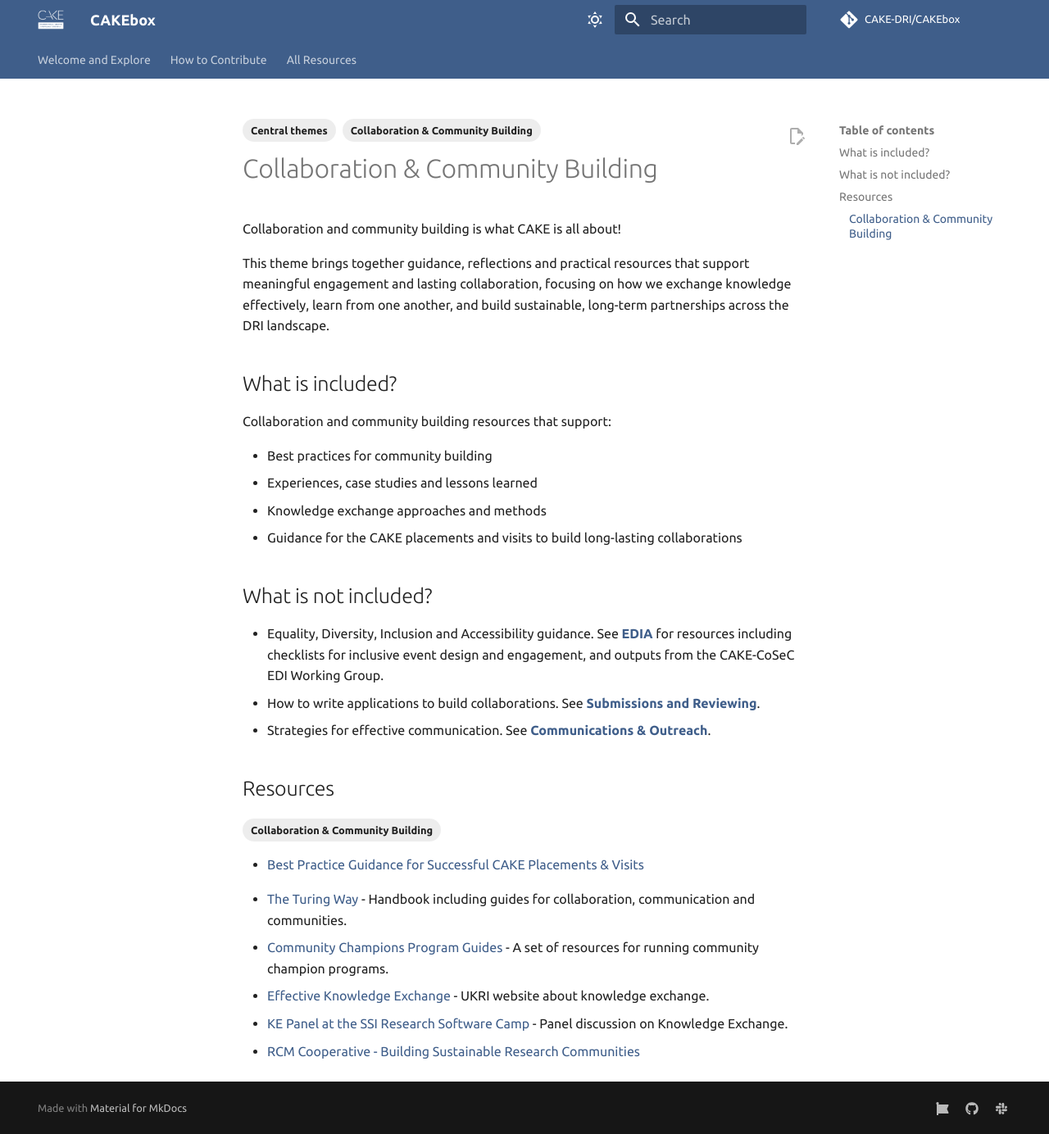
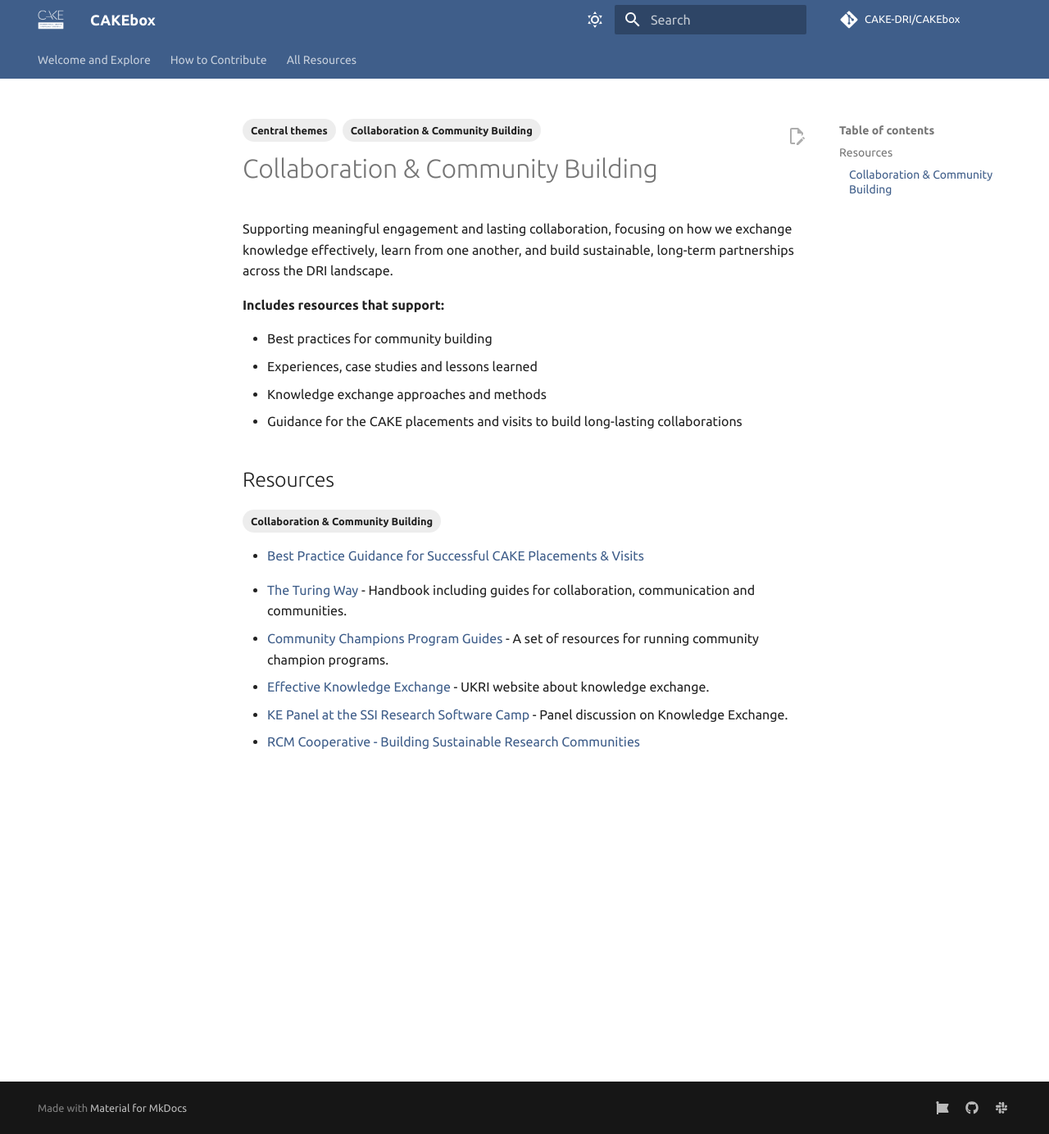
Before and after one commit to CAKE-DRI/CAKEbox, an MkDocs documentation site: the page built from docs/collaboration-and-community-building/index.md, in a window 1280 px wide and 1384 px high. Shown: the whole window at 82% size. Built offline with MkDocs 1.6.1 and Material for MkDocs 9.7.7, drawn with Linux system fonts in a browser that asks for light colours; comment, search, counter and statistics services are not loaded.

Commit message:
Minor content changes

```diff
--- a/docs/collaboration-and-community-building/index.md
+++ b/docs/collaboration-and-community-building/index.md
@@ -3,25 +3,14 @@ title: Collaboration & Community Building
 tags: [Central themes, Collaboration & Community Building]
 ---
 
-Collaboration and community building is what CAKE is all about!
+Supporting meaningful engagement and lasting collaboration, focusing on how we exchange knowledge effectively, learn from one another, and build sustainable, long-term partnerships across the DRI landscape.
 
-This theme brings together guidance, reflections and practical resources that support meaningful engagement and lasting collaboration, focusing on how we exchange knowledge effectively, learn from one another, and build sustainable, long-term partnerships across the DRI landscape.
-
-
-## What is included?
-
-Collaboration and community building resources that support:
+**Includes resources that support:**
 
 - Best practices for community building
 - Experiences, case studies and lessons learned
 - Knowledge exchange approaches and methods
 - Guidance for the CAKE placements and visits to build long-lasting collaborations
-
-## What is not included?
-
-- Equality, Diversity, Inclusion and Accessibility guidance. See **[EDIA](../edia/index.md)** for resources including checklists for inclusive event design and engagement, and outputs from the CAKE-CoSeC EDI Working Group.
-- How to write applications to build collaborations. See **[Submissions and Reviewing](../submissions-and-reviewing/index.md)**.
-- Strategies for effective communication. See **[Communications & Outreach](../communications-and-outreach/index.md)**.
 
 ## Resources
 <!-- material/tags {include: [Collaboration & Community Building]} -->
@@ -31,20 +20,3 @@ Collaboration and community building resources that support:
 - [Effective Knowledge Exchange](https://www.ukri.org/councils/esrc/impact-toolkit-for-economic-and-social-sciences/how-to-do-effective-knowledge-exchange/) - UKRI website about knowledge exchange.
 - [KE Panel at the SSI Research Software Camp](https://www.youtube.com/watch?v=i_WHlRFKbwc) - Panel discussion on Knowledge Exchange.
 - [RCM Cooperative - Building Sustainable Research Communities](https://www.rcmcooperative.com/)
-
-<!-- To be included/described:
-Technical communities to join -> that's on the website?
-- How to write a terms of reference
-- How to build long-lasting partnerships
-- How to conflict resolution
-- How to do a placement and visit stuff
-    - Guidance on a good application, more information on what each of the categories mean and how it is going to get reviewed
-        - Include definitions of placements and visits, scope of what can be included.
-        - Scope for virtual as well
-        - Offer of mentoring from the CAKE management team - get in touch to discuss!
-    - Best practice for a placement - in-person and virtual
-    - Best practice for a visit - in-person and virtual
-    - Template for a report - what do we want to learn from the CAKE perspective?
-
-How to do knowledge exchange
-what experiences have people had?  -->
```
Also changed, not shown: docs/communications-and-outreach/index.md (+1 -22 lines), docs/community-tips/index.md (+4 -0 lines), docs/edia/index.md (+1 -10 lines), docs/impact-and-evaluation/index.md (deleted, +0 -8 lines), docs/index.md (+2 -2 lines), docs/practice-and-implementation/index.md (deleted, +0 -12 lines), docs/submissions-and-reviewing/index.md (+0 -16 lines).
